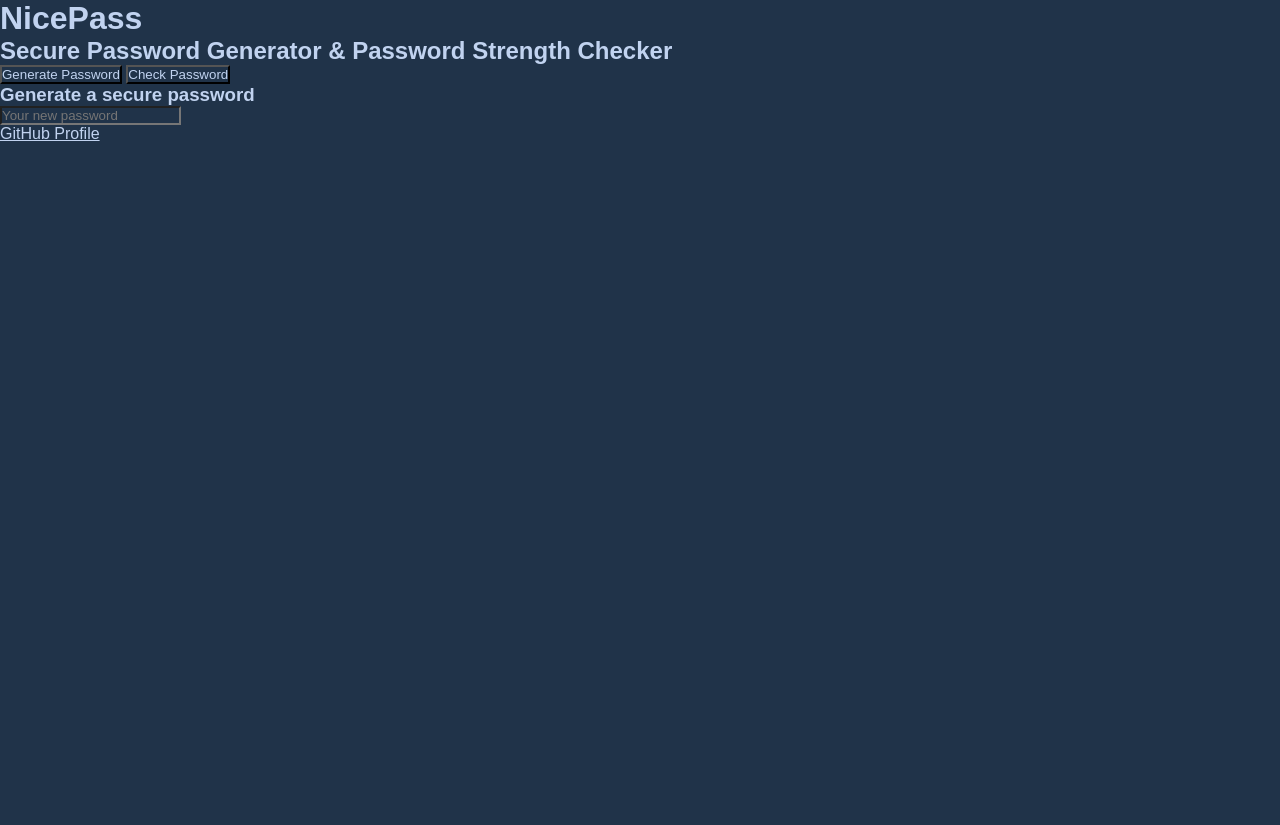
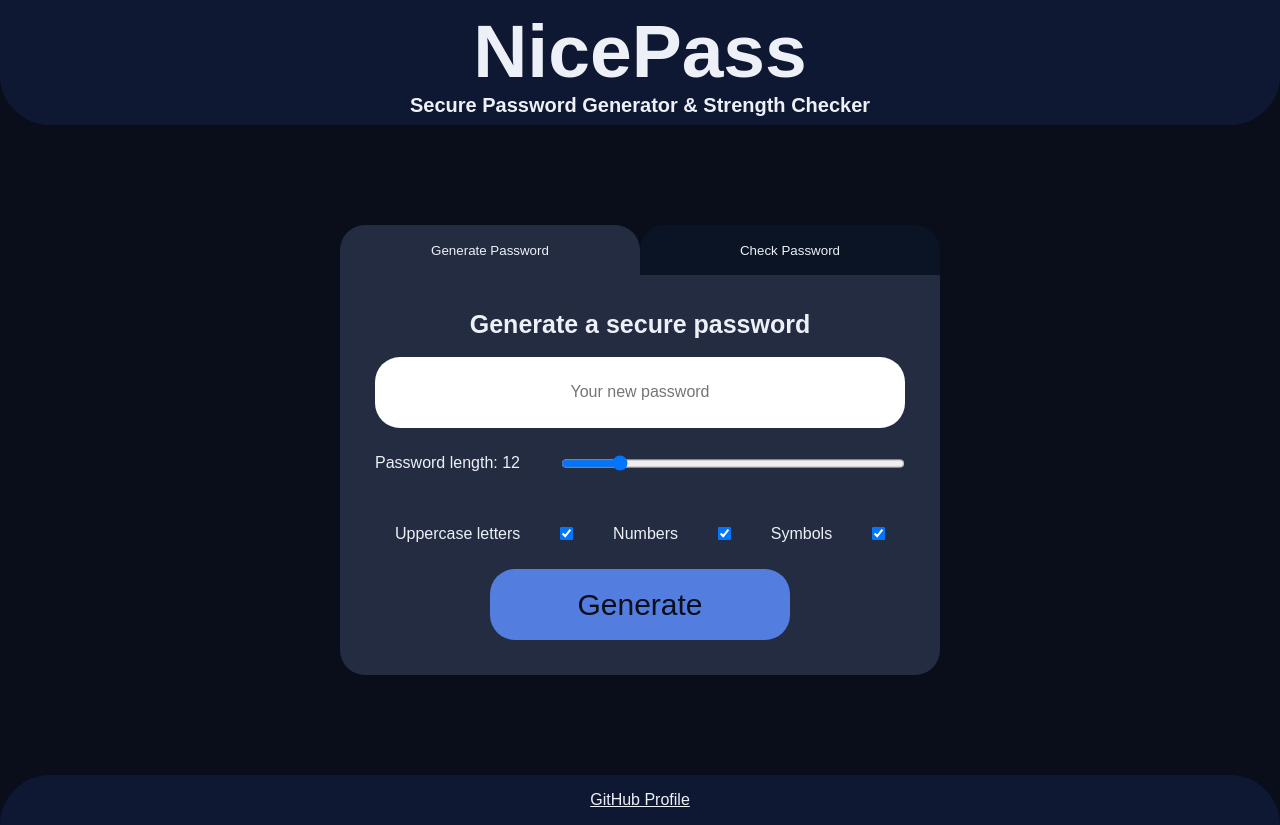
Before and after one commit to krz-sta/NicePass, a website: page index.html in a window 1280 px wide. Before the commit the page ends 800 px from the top, so only its background shows below. Drawn offline with Linux system fonts and the light colour scheme.

Commit message:
Basic partial functionality and style.

```diff
--- a/css/style.css
+++ b/css/style.css
@@ -1,12 +1,156 @@
 * {
     font-family: Arial, Helvetica, sans-serif;
-    background-color: #203349;
-    color: #c1d3f0;
+    color: #edf0f7;
     margin: 0;
     padding: 0;
     box-sizing: border-box;
 }
 
-.hidden {
+#generator.hidden, #checker.hidden {
     display: none;
 }
+
+html {
+    height: 100%;
+}
+
+body {
+    display: grid;
+    grid-template-areas: "he" "ma" "fo";
+    grid-template-rows: 125px 1fr 50px;
+    grid-template-columns: 100%;
+    height: 100%;
+    background-color: #090e1a;
+}
+
+header {
+    display: flex;
+    flex-direction: column;
+    align-items: center;
+    justify-content: center;
+    grid-area: he;
+    background-color: #0e1832;
+    border-radius: 0px 0px 50px 50px;
+}
+
+main {
+    display: grid;
+    grid-template-areas: "swi" "gen";
+    grid-template-columns: 100%;
+    grid-template-rows: 50px 400px;
+    grid-area: ma;
+    padding: 100px;
+}
+
+footer {
+    display: flex;
+    flex-direction: column;
+    align-items: center;
+    justify-content: center;
+    grid-area: fo;
+    background-color: #0e1832;
+    border-radius: 50px 50px 0px 0px;
+}
+
+h1 {
+    font-size: 75px;
+}
+
+h2 {
+    font-size: 20px;
+}
+
+#section-switcher {
+    grid-area: swi;
+    display: flex;
+    flex-direction: row;
+    align-items: center;
+    justify-content: center;
+    justify-self: center;
+    width: 600px;
+}
+
+#section-switcher button {
+    background-color: #0b1425;
+    width: 300px;
+    height: 100%;
+    border-radius: 25px 25px 0px 0px;
+    border: none;
+}
+
+#section-switcher .sel {
+    background-color: #232c41;
+}
+
+#generator {
+    justify-self: center;
+    display: grid;
+    width: 600px;
+    grid-template-rows: 2fr 3fr 3fr 3fr 3fr;
+    grid-template-columns: 35% 65%;
+    grid-template-areas:
+        "gt gt"
+        "po po"
+        "lsl ls"
+        "cd cd"
+        "gp gp";
+    grid-area: gen;
+    background-color: #232c41;
+    padding: 35px;
+    border-radius: 0px 0px 25px 25px;
+}
+
+h3 {
+    grid-area: gt;
+    text-align: center;
+    font-size: 25px;
+}
+
+#password-output {
+    grid-area: po;
+    width: 100%;
+    text-align: center;
+    border-radius: 25px;
+    border: none;
+    color: #090e1a;
+    font-size: 16px;
+}
+
+#length-slider-label {
+    grid-area: lsl;
+    align-self: center;
+}
+
+#length-slider {
+    grid-area: ls;
+}
+
+#checkbox-div {
+    display: flex;
+    flex-direction: row;
+    justify-content: center;
+    align-items: center;
+    grid-area: cd;
+    justify-content: space-around;
+}
+
+#generate-password {
+    grid-area: gp;
+    border-radius: 25px;
+    border: none;
+    background-color: #537ddf;
+    color: #090e1a;
+    width: 300px;
+    justify-self: center;
+    font-size: 30px;
+}
+
+#checker {
+    justify-self: center;
+    display: grid;
+    width: 600px;
+    background-color: #232c41;
+    padding: 35px;
+    border-radius: 0px 0px 25px 25px;
+    grid-area: gen;
+}
--- a/index.html
+++ b/index.html
@@ -11,21 +11,38 @@
 <body>
     <header>
         <h1>NicePass</h1>
-        <h2>Secure Password Generator & Password Strength Checker</h2>
+        <h2>Secure Password Generator & Strength Checker</h2>
     </header>
     <main>
         <div id="section-switcher">
-            <button id="switch-to-generator">Generate Password</button>
+            <button id="switch-to-generator" class="sel">Generate Password</button>
             <button id="switch-to-checker">Check Password</button>
         </div>
 
         <section id="generator">
-            <h3>Generate a secure password</h3>
+            <h3 id="generator-title">Generate a secure password</h3>
+
             <input type="text" id="password-output" placeholder="Your new password" readonly>
+
+            <label for="length-slider" id="length-slider-label">Password length: <span id="length-value">12</span></label>
+            <input type="range" id="length-slider" min="5" max="50" value="12">
+            <div id="checkbox-div">
+            <label for="check-uppercase">Uppercase letters</label>
+                <input type="checkbox" id="check-uppercase" checked>
+
+                <label for="check-numbers">Numbers</label>
+                <input type="checkbox" id="check-numbers" checked>
+
+                <label for="check-symbols">Symbols</label>
+                <input type="checkbox" id="check-symbols" checked>
+            </div>
+            <button id="generate-password">Generate</button>
         </section>
+
         <section id="checker" class="hidden">
             <h3>Check the strength of your password</h3>
             <input type="text" id="password-input" placeholder="Input your password">
+
         </section>
     </main>
     <footer><a href="https://github.com/krz-sta">GitHub Profile</a></footer>
--- a/src/main.ts
+++ b/src/main.ts
@@ -1,18 +1,81 @@
-document.querySelector("#switch-to-generator")?.addEventListener('click', () => {
+const generatorSection: HTMLElement | null = document.querySelector("#generator");
+const checkerSection: HTMLElement | null = document.querySelector("#checker");
+
+const generatorSectionButton: HTMLButtonElement | null = document.querySelector("#switch-to-generator");
+const checkerSectionButton: HTMLButtonElement | null = document.querySelector("#switch-to-checker");
+
+const generatedPasswordTB: HTMLInputElement | null = document.querySelector("#password-output");
+
+const lengthSliderLabel: HTMLLabelElement | null = document.querySelector("#length-slider-label");
+const lengthSliderSpan: HTMLElement | null = document.querySelector("#length-value");
+const lengthSlider: HTMLInputElement | null = document.querySelector("#length-slider");
+
+const uppercaseCheckbox: HTMLInputElement | null = document.querySelector("#check-uppercase");
+const numbersCheckbox: HTMLInputElement | null = document.querySelector("#check-numbers");
+const symbolsCheckbox: HTMLInputElement | null = document.querySelector("#check-symbols");
+
+const generatorButton: HTMLButtonElement | null = document.querySelector("#generate-password");
+
+generatorSectionButton?.addEventListener('click', () => {
     viewSwitcher("generator");
 });
 
-document.querySelector("#switch-to-checker")?.addEventListener('click', () => {
+checkerSectionButton?.addEventListener('click', () => {
     viewSwitcher("checker");
 });
 
+lengthSlider?.addEventListener('input', () => {
+    if (lengthSlider && lengthSliderSpan) {
+        lengthSliderSpan.textContent = lengthSlider.value;
+    }
+});
+
+generatorButton?.addEventListener('click', () => {
+   if (generatedPasswordTB && uppercaseCheckbox && numbersCheckbox && symbolsCheckbox && lengthSlider) {
+        generatedPasswordTB.value = generatePassword(uppercaseCheckbox?.checked, numbersCheckbox?.checked, symbolsCheckbox?.checked, parseInt(lengthSlider?.value));
+   }
+});
+
+
 function viewSwitcher (viewId: "generator" | "checker"): void {
     if (viewId === "generator") {
-        document.querySelector("#generator")?.classList.remove("hidden");
-        document.querySelector("#checker")?.classList.add("hidden");
+        generatorSection?.classList.remove("hidden");
+        checkerSection?.classList.add("hidden");
+        generatorSectionButton?.classList.add("sel");
+        checkerSectionButton?.classList.remove("sel");
     }
     if (viewId === "checker") {
-        document.querySelector("#generator")?.classList.add("hidden");
-        document.querySelector("#checker")?.classList.remove("hidden");
+        generatorSection?.classList.add("hidden");
+        checkerSection?.classList.remove("hidden");
+        generatorSectionButton?.classList.remove("sel");
+        checkerSectionButton?.classList.add("sel");
     }
 }
+
+function generatePassword(useUppercase: boolean, useNumbers: boolean, useSymbols: boolean, length: number): string {
+    const lowercaseChars: string = 'abcdefghijklmnopqrstuvwxyz';
+    const uppercaseChars: string = 'ABCDEFGHIJKLMNOPQRSTUVWXYZ';
+    const numbersChars: string = '0123456789';
+    const symbolsChars: string = '!@#$%^&*()_+-=[]{}|;:",.<>/?';
+
+    let chars: string = lowercaseChars;
+    let password: string = "";
+
+    if (useUppercase) {
+        chars += uppercaseChars;
+    }
+
+    if (useNumbers) {
+        chars += numbersChars;
+    }
+
+    if (useSymbols) {
+        chars += symbolsChars;
+    }
+
+    for (let i = 0; i < length; i++) {
+        password += chars[Math.floor(Math.random() * chars.length)];
+    }
+
+    return password;
+}
```
Also changed, not shown: dist/main.js.
